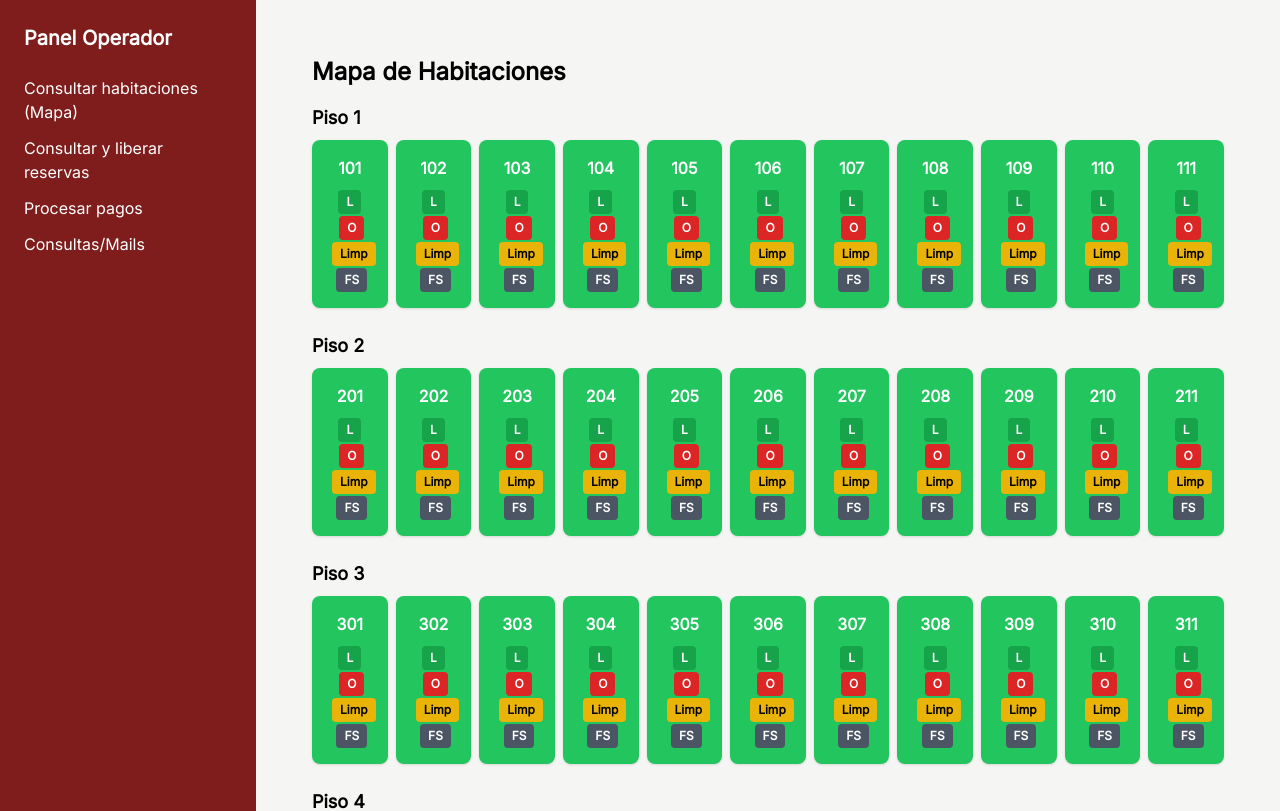
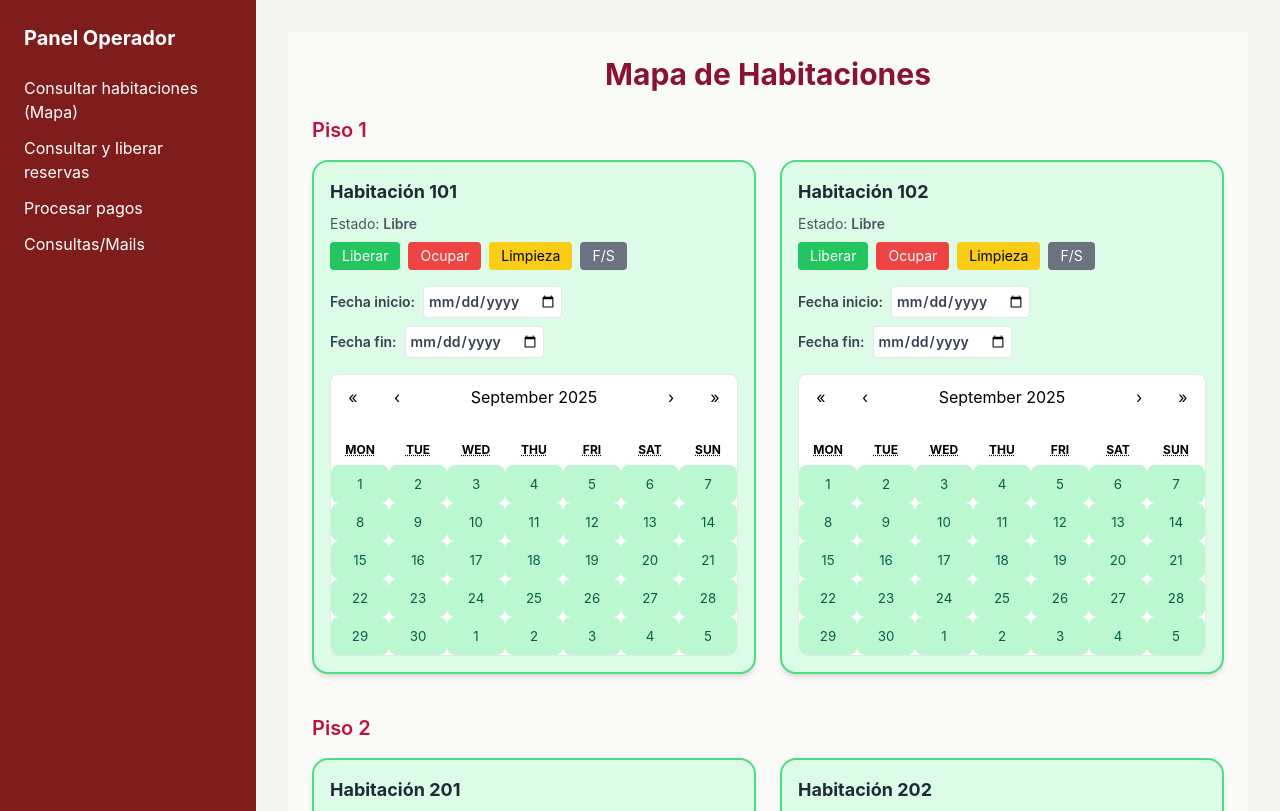
Before and after one commit to ramitagram/hotel-web, a React (Create React App) app: page /operator/mapa in a window 1280 px wide. Shown: the top 811 px of the page. Built offline with nearby package versions, Linux system fonts and the light colour scheme.

Commit message:
Modificacion calendario y habitacion

```diff
--- a/package.json
+++ b/package.json
@@ -9,6 +9,7 @@
     "@testing-library/react": "^16.3.0",
     "@testing-library/user-event": "^13.5.0",
     "react": "^19.1.1",
+    "react-calendar": "^6.0.0",
     "react-dom": "^19.1.1",
     "react-router-dom": "^7.9.3",
     "react-scripts": "5.0.1",
--- a/src/index.css
+++ b/src/index.css
@@ -1,8 +1,8 @@
+@tailwind base;
+@tailwind components;
+@tailwind utilities;
 @import "@fontsource/inter/index.css";
 
 body {
   font-family: "Inter", sans-serif;
 }
-@tailwind base;
-@tailwind components;
-@tailwind utilities;
--- a/src/pages/operator/MapaHabitaciones.jsx
+++ b/src/pages/operator/MapaHabitaciones.jsx
@@ -1,38 +1,39 @@
 import React, { useState, useEffect } from "react";
+import Calendar from "react-calendar";
+import "react-calendar/dist/Calendar.css";
+import "./mapa.css"; // puedes crear este archivo para estilos extra
 
 export default function MapaHabitaciones() {
-  // Función para generar habitaciones
+  // Generar 3 pisos con 2 habitaciones cada uno
   const generarHabitaciones = () => {
-    let lista = [];
-    for (let piso = 1; piso <= 8; piso++) {
-      for (let hab = 1; hab <= 11; hab++) {
+    const lista = [];
+    for (let piso = 1; piso <= 3; piso++) {
+      for (let hab = 1; hab <= 2; hab++) {
         const num = piso * 100 + hab;
-        lista.push({ id: num, estado: "libre" });
+        lista.push({
+          id: num,
+          piso,
+          estado: "libre",
+          fechaInicio: null,
+          fechaFin: null,
+        });
       }
     }
     return lista;
   };
 
-  // Estado inicial: intentar leer del localStorage
+  // Estado con persistencia en localStorage
   const [habitaciones, setHabitaciones] = useState(() => {
     const guardado = localStorage.getItem("habitaciones");
     return guardado ? JSON.parse(guardado) : generarHabitaciones();
   });
 
-  // Guardar cambios en localStorage cuando se actualiza el estado
+  // Guardar cambios
   useEffect(() => {
     localStorage.setItem("habitaciones", JSON.stringify(habitaciones));
   }, [habitaciones]);
 
-  // Colores según estado
-  const colores = {
-    libre: "bg-green-500",
-    ocupada: "bg-red-500",
-    limpieza: "bg-yellow-400",
-    servicio: "bg-gray-400",
-  };
-
-  // Cambiar estado de una habitación
+  // Cambiar estado manualmente
   const cambiarEstado = (id, nuevoEstado) => {
     setHabitaciones((prev) =>
       prev.map((hab) =>
@@ -41,52 +42,126 @@ export default function MapaHabitaciones() {
     );
   };
 
-  // Agrupar habitaciones por piso
-  const pisos = [];
-  for (let piso = 1; piso <= 8; piso++) {
-    pisos.push(habitaciones.filter((h) => Math.floor(h.id / 100) === piso));
-  }
+  // Asignar fechas de reserva
+  const actualizarFechas = (id, campo, valor) => {
+    setHabitaciones((prev) =>
+      prev.map((hab) =>
+        hab.id === id ? { ...hab, [campo]: valor } : hab
+      )
+    );
+  };
+
+  // Colores para estados
+  const colores = {
+    libre: "bg-green-100 border-green-400",
+    ocupada: "bg-red-100 border-red-400",
+    limpieza: "bg-yellow-100 border-yellow-400",
+    servicio: "bg-gray-100 border-gray-400",
+  };
+
+  // Agrupar por piso
+  const pisos = [1, 2, 3].map((piso) =>
+    habitaciones.filter((h) => h.piso === piso)
+  );
+
+  // Función para resaltar días en el calendario
+  const tileClassName = ({ date }, hab) => {
+    if (hab.fechaInicio && hab.fechaFin) {
+      const inicio = new Date(hab.fechaInicio);
+      const fin = new Date(hab.fechaFin);
+      if (date >= inicio && date <= fin) {
+        return "ocupado"; // clase CSS personalizada
+      }
+    }
+    return "libre";
+  };
 
   return (
-    <div className="p-6">
-      <h1 className="text-2xl font-bold mb-4">Mapa de Habitaciones</h1>
+    <div className="p-6 bg-stone-50 min-h-screen">
+      <h1 className="text-3xl font-bold mb-6 text-center text-rose-900">
+        Mapa de Habitaciones
+      </h1>
 
-      {/* Render pisos */}
-      {pisos.map((piso, i) => (
-        <div key={i} className="mb-6">
-          <h2 className="text-lg font-semibold mb-2">Piso {i + 1}</h2>
-          <div className="grid grid-cols-11 gap-2">
-            {piso.map((hab) => (
+      {pisos.map((habitacionesPiso, i) => (
+        <div key={i} className="mb-10">
+          <h2 className="text-xl font-semibold mb-4 text-rose-700">
+            Piso {i + 1}
+          </h2>
+          <div className="grid grid-cols-2 gap-6">
+            {habitacionesPiso.map((hab) => (
               <div
                 key={hab.id}
-                className={`p-4 rounded-lg shadow text-white font-bold text-center cursor-pointer ${colores[hab.estado]}`}
+                className={`p-4 rounded-2xl border-2 shadow-md ${colores[hab.estado]} transition`}
               >
-                {hab.id}
-                <div className="mt-2 space-x-1">
+                <h3 className="text-lg font-bold text-gray-800 mb-2">
+                  Habitación {hab.id}
+                </h3>
+                <p className="text-sm text-gray-600 mb-2">
+                  Estado:{" "}
+                  <span className="font-semibold capitalize">
+                    {hab.estado}
+                  </span>
+                </p>
+
+                {/* Botones de estado */}
+                <div className="flex flex-wrap gap-2 mb-4">
                   <button
                     onClick={() => cambiarEstado(hab.id, "libre")}
-                    className="px-2 py-1 text-xs bg-green-600 rounded"
+                    className="px-3 py-1 bg-green-500 text-white rounded text-sm"
                   >
-                    L
+                    Liberar
                   </button>
                   <button
                     onClick={() => cambiarEstado(hab.id, "ocupada")}
-                    className="px-2 py-1 text-xs bg-red-600 rounded"
+                    className="px-3 py-1 bg-red-500 text-white rounded text-sm"
                   >
-                    O
+                    Ocupar
                   </button>
                   <button
                     onClick={() => cambiarEstado(hab.id, "limpieza")}
-                    className="px-2 py-1 text-xs bg-yellow-500 text-black rounded"
+                    className="px-3 py-1 bg-yellow-400 text-black rounded text-sm"
                   >
-                    Limp
+                    Limpieza
                   </button>
                   <button
                     onClick={() => cambiarEstado(hab.id, "servicio")}
-                    className="px-2 py-1 text-xs bg-gray-600 rounded"
+                    className="px-3 py-1 bg-gray-500 text-white rounded text-sm"
                   >
-                    FS
+                    F/S
                   </button>
+                </div>
+
+                {/* Fechas */}
+                <div className="flex flex-col gap-2 mb-4">
+                  <label className="text-sm font-semibold text-gray-700">
+                    Fecha inicio:
+                    <input
+                      type="date"
+                      value={hab.fechaInicio || ""}
+                      onChange={(e) =>
+                        actualizarFechas(hab.id, "fechaInicio", e.target.value)
+                      }
+                      className="ml-2 border p-1 rounded"
+                    />
+                  </label>
+                  <label className="text-sm font-semibold text-gray-700">
+                    Fecha fin:
+                    <input
+                      type="date"
+                      value={hab.fechaFin || ""}
+                      onChange={(e) =>
+                        actualizarFechas(hab.id, "fechaFin", e.target.value)
+                      }
+                      className="ml-2 border p-1 rounded"
+                    />
+                  </label>
+                </div>
+
+                {/* Calendario */}
+                <div className="border rounded-lg overflow-hidden">
+                  <Calendar
+                    tileClassName={(props) => tileClassName(props, hab)}
+                  />
                 </div>
               </div>
             ))}
@@ -95,20 +170,20 @@ export default function MapaHabitaciones() {
       ))}
 
       {/* Leyenda */}
-      <div className="mt-6">
-        <h2 className="font-semibold mb-2">Leyenda:</h2>
-        <div className="flex gap-4">
+      <div className="mt-10">
+        <h2 className="font-semibold mb-2 text-rose-800">Leyenda:</h2>
+        <div className="flex gap-6 text-sm">
           <span className="flex items-center gap-2">
-            <div className="w-4 h-4 bg-green-500 rounded"></div> Libre
+            <div className="w-4 h-4 bg-green-400 rounded"></div> Libre
           </span>
           <span className="flex items-center gap-2">
-            <div className="w-4 h-4 bg-red-500 rounded"></div> Ocupada
+            <div className="w-4 h-4 bg-red-400 rounded"></div> Ocupada
           </span>
           <span className="flex items-center gap-2">
-            <div className="w-4 h-4 bg-yellow-400 rounded"></div> Limpieza
+            <div className="w-4 h-4 bg-yellow-300 rounded"></div> Limpieza
           </span>
           <span className="flex items-center gap-2">
-            <div className="w-4 h-4 bg-gray-400 rounded"></div> Fuera de servicio
+            <div className="w-4 h-4 bg-gray-300 rounded"></div> Fuera de servicio
           </span>
         </div>
       </div>
--- /dev/null
+++ b/src/pages/operator/mapa.css
@@ -0,0 +1,22 @@
+.react-calendar {
+  width: 100%;
+  border: none;
+  font-family: "Inter", sans-serif;
+}
+
+.react-calendar__tile.occupied,
+.ocupado {
+  background: #fca5a5 !important;
+  color: white !important;
+  border-radius: 8px;
+}
+
+.react-calendar__tile.libre {
+  background: #bbf7d0 !important;
+  color: #065f46 !important;
+  border-radius: 8px;
+}
+
+.react-calendar__month-view__days__day--neighboringMonth {
+  color: #ccc;
+}
--- a/tailwind.config.js
+++ b/tailwind.config.js
@@ -1,6 +1,8 @@
 /** @type {import('tailwindcss').Config} */
 module.exports = {
-  content: ["./src/**/*.{js,jsx,ts,tsx}"],
+  content: [
+    "./src/**/*.{js,jsx,ts,tsx}",
+  ],
   theme: {
     extend: {},
   },
```
Also changed, not shown: src/pages/operator/ProcesarPago.jsx (added), 1 other file (tests, documents, lock files or other folders).
